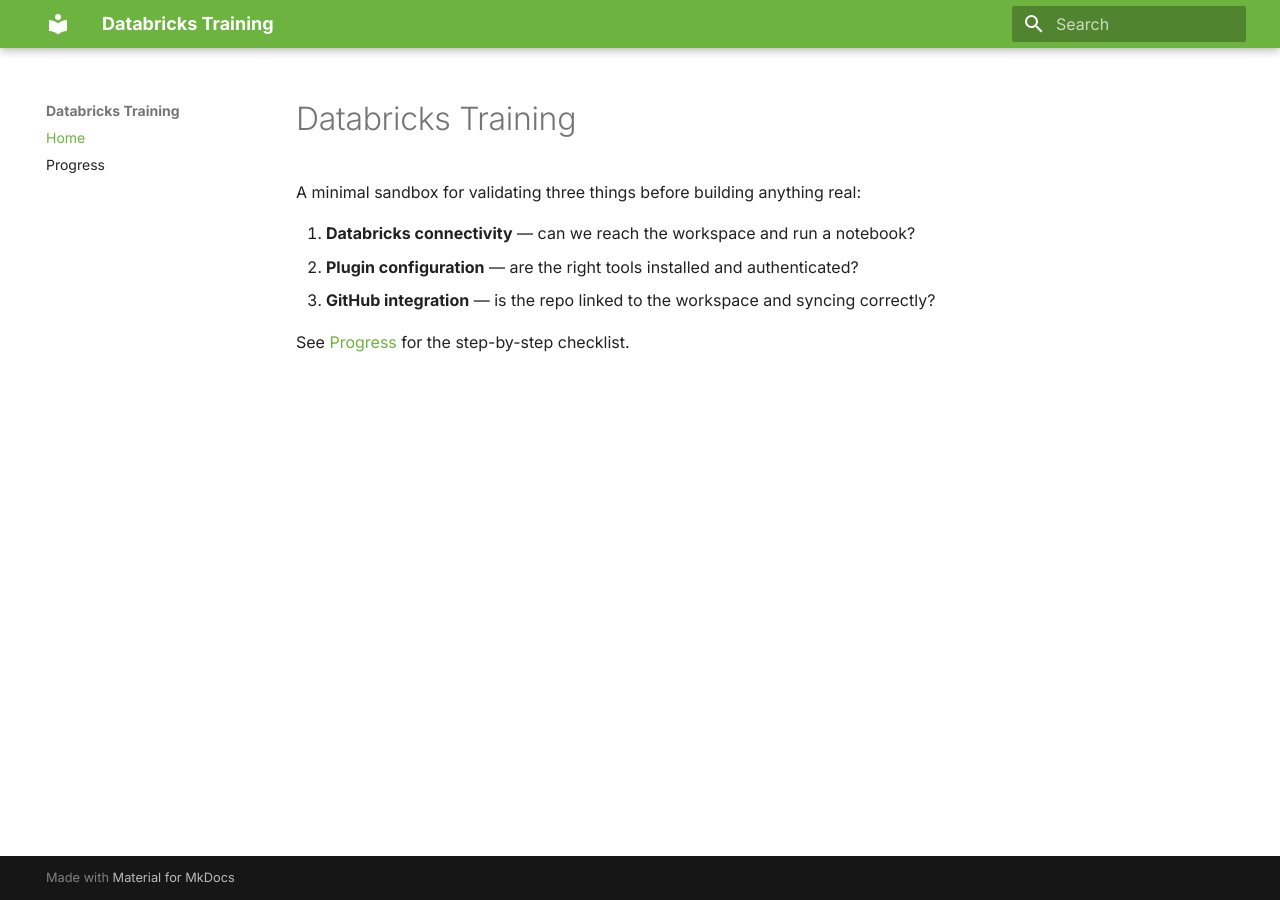
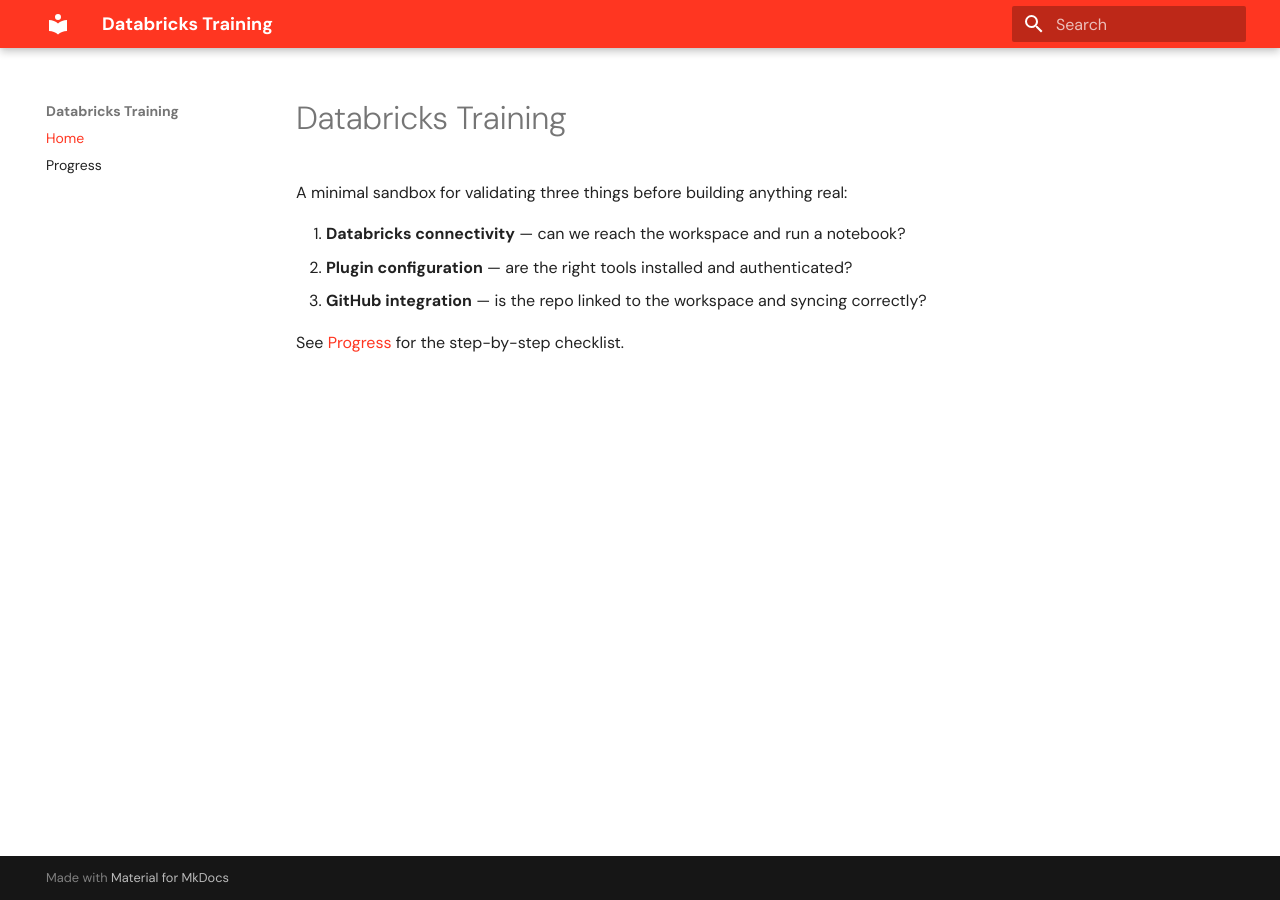
Before and after one commit to MarcoAAlmeida/databricker-training, an MkDocs documentation site: the page built from docs/index.md, in a window 1280 px wide. Built offline with MkDocs 1.6.1 and Material for MkDocs 9.7.7, drawn with Linux system fonts in a browser that asks for light colours; some web fonts are replaced.

Commit message:
style: switch to Databricks brand palette (FF3621 red, 1B2431 navy, DM Sans/Mono)

```diff
--- /dev/null
+++ b/docs/stylesheets/databricks.css
@@ -0,0 +1,17 @@
+@import url('https://fonts.googleapis.com/css2?family=DM+Sans:ital,opsz,wght@0,9..40,300;0,9..40,400;0,9..40,500;0,9..40,700;1,9..40,400&family=DM+Mono:wght@400;500&display=swap');
+
+:root {
+  --md-primary-fg-color:        #FF3621;
+  --md-primary-fg-color--light: #FF6B5B;
+  --md-primary-fg-color--dark:  #1B2431;
+  --md-accent-fg-color:         #FF3621;
+
+  --md-default-fg-color:        #1B2431;
+  --md-default-fg-color--light: #5A6473;
+
+  --md-code-bg-color:           #1B2431;
+  --md-code-fg-color:           #F5F5F5;
+
+  --md-text-font: "DM Sans", sans-serif;
+  --md-code-font: "DM Mono", monospace;
+}
--- a/docs/stylesheets/spring.css
+++ /dev/null
@@ -1,12 +0,0 @@
-:root {
-  --md-primary-fg-color:        #6DB33F;
-  --md-primary-fg-color--light: #8DC96A;
-  --md-primary-fg-color--dark:  #4D8A2A;
-  --md-accent-fg-color:         #6DB33F;
-
-  --md-default-fg-color:        #34302D;
-  --md-default-fg-color--light: #5F5F5F;
-
-  --md-code-bg-color:           #34302D;
-  --md-code-fg-color:           #F5F5F5;
-}
--- a/mkdocs.yml
+++ b/mkdocs.yml
@@ -8,11 +8,11 @@ theme:
     primary: custom
     accent: custom
   font:
-    text: Inter
-    code: Source Code Pro
+    text: DM Sans
+    code: DM Mono
 
 extra_css:
-  - stylesheets/spring.css
+  - stylesheets/databricks.css
 
 nav:
   - Home: index.md
```
